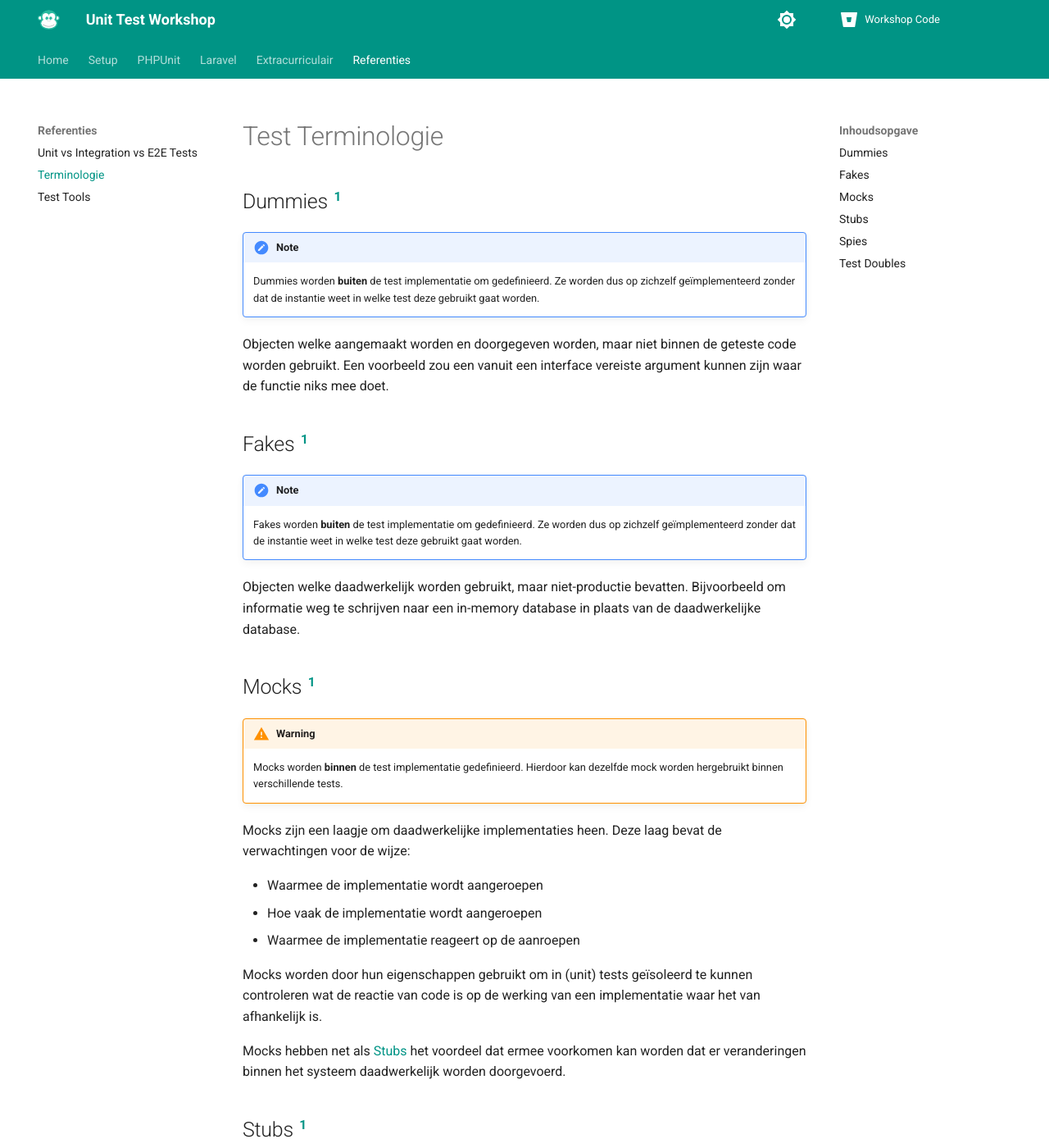
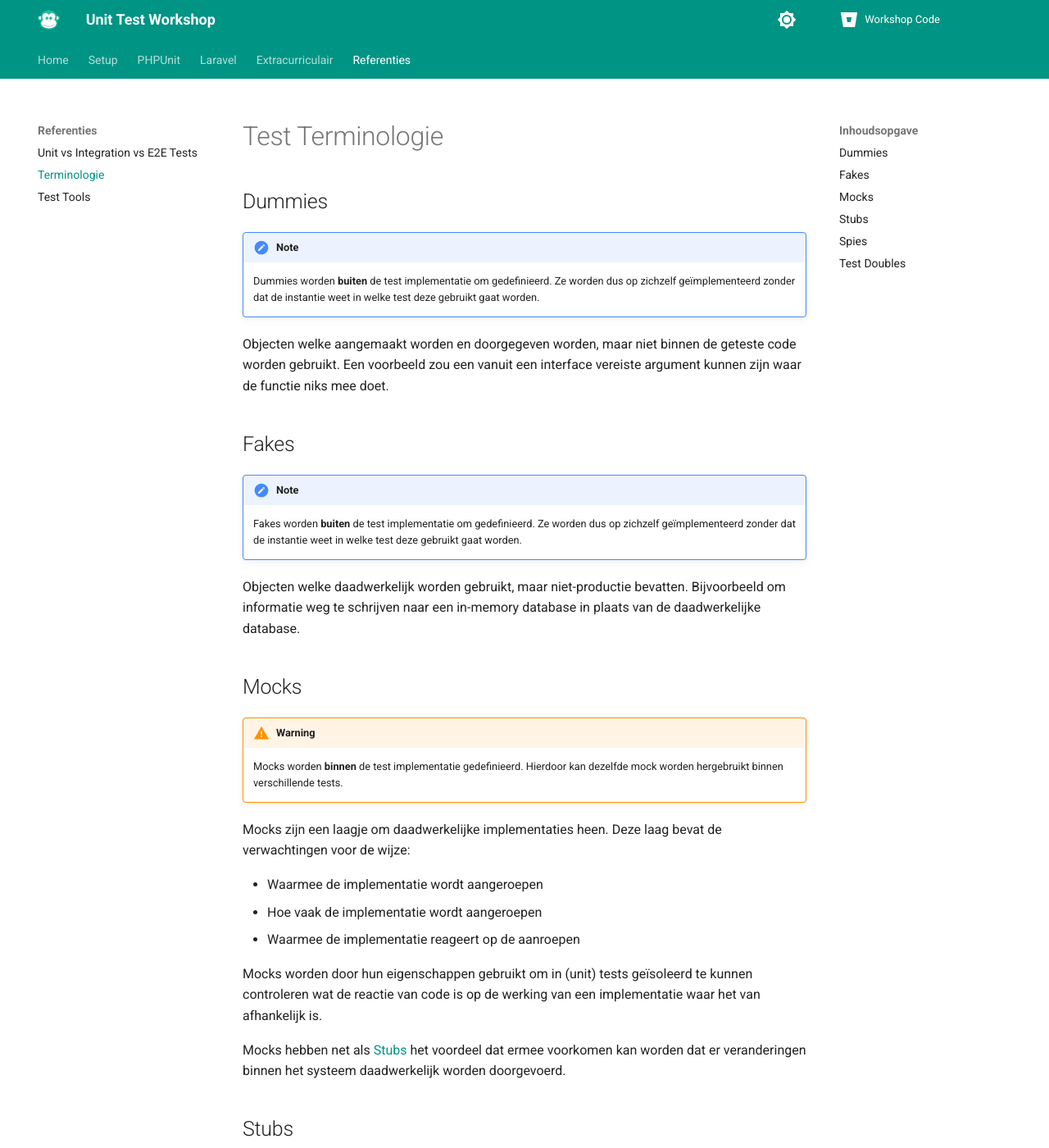
Before and after one commit to wimulkeman/symfony-unit-test-workshop-docs, an MkDocs documentation site: the page built from docs/tabs/Referenties/terminologie.md, in a window 1280 px wide and 1400 px high. Shown: the whole window at 82% size. Built offline with MkDocs 1.6.1 and Material for MkDocs 9.7.7, drawn with Linux system fonts in a browser that asks for light colours.

Commit message:
fix: correct ids
Adding the footnote mark suffixed the ids with a -1

```diff
--- a/docs/tabs/Referenties/terminologie.md
+++ b/docs/tabs/Referenties/terminologie.md
@@ -1,7 +1,7 @@
 Test Terminologie
 =================
 
-## Dummies [^1]
+## Dummies
 
 !!! note
     Dummies worden **buiten** de test implementatie om gedefinieerd. Ze worden dus op zichzelf geïmplementeerd
@@ -11,7 +11,7 @@ Objecten welke aangemaakt worden en doorgegeven worden, maar niet binnen de gete
 gebruikt. Een voorbeeld zou een vanuit een interface vereiste argument kunnen zijn waar de functie
 niks mee doet.
 
-## Fakes [^1]
+## Fakes
 
 !!! note
     Fakes worden **buiten** de test implementatie om gedefinieerd. Ze worden dus op zichzelf geïmplementeerd
@@ -21,7 +21,7 @@ Objecten welke daadwerkelijk worden gebruikt, maar niet-productie bevatten. Bijv
 weg te schrijven naar een in-memory database in plaats van de daadwerkelijke database.
 
 
-## Mocks [^1]
+## Mocks
 
 !!! warning
     Mocks worden **binnen** de test implementatie gedefinieerd. Hierdoor kan dezelfde mock worden
@@ -40,7 +40,7 @@ de reactie van code is op de werking van een implementatie waar het van afhankel
 Mocks hebben net als [Stubs](#stubs) het voordeel dat ermee voorkomen kan worden dat er veranderingen binnen het systeem
 daadwerkelijk worden doorgevoerd.
 
-## Stubs [^1]
+## Stubs
 
 !!! note
     Stubs worden **buiten** de test implementatie om gedefinieerd. Ze worden dus op zichzelf geïmplementeerd
@@ -52,7 +52,7 @@ de productie onderdelen waardoor ze alleen vanuit de tests benaderbaar en nuttig
 Stubs en [Mocks](#mocks) kunnen ingezet worden om te voorkomen dat er daadwerkelijke interactie met de rest van het
 systeem plaatsvindt.
 
-## Spies [^1]
+## Spies
 
 !!! note
     Spies worden **buiten** de test implementatie om gedefinieerd. Hierdoor kan dezelfde spy worden
```
Also changed, not shown: other parts of docs/tabs/Referenties/terminologie.md (+2 -2 lines).
